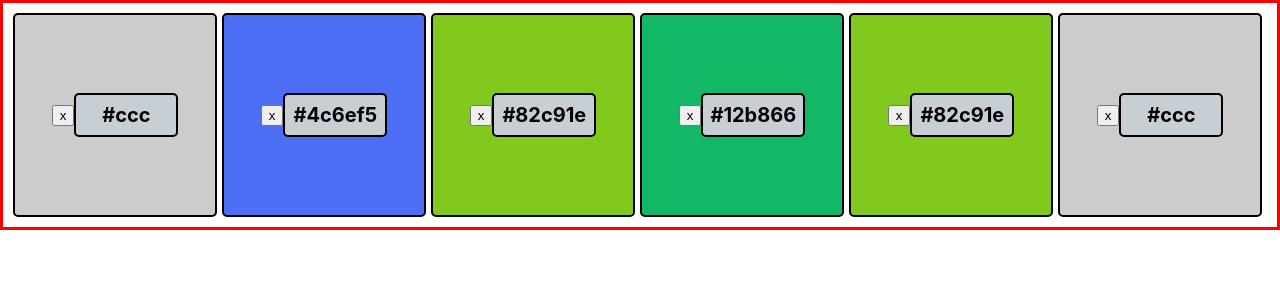
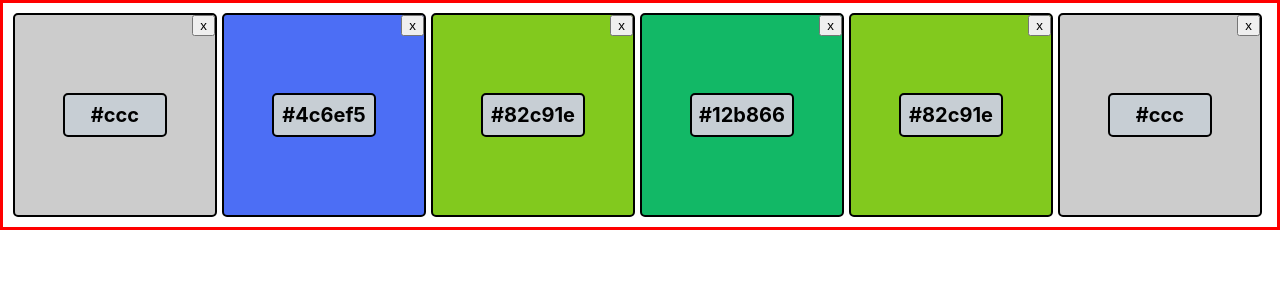
Before and after one commit to Long-HaHoang/color-saver-app, a React (Create React App) app: page / in a window 1280 px wide. Shown: the top 300 px of the page. Built offline with nearby package versions, Linux system fonts and the light colour scheme.

Commit message:
add: deleteButton + style, fix: key for colorsArray

```diff
--- a/src/App.js
+++ b/src/App.js
@@ -2,6 +2,7 @@ import styled from "styled-components";
 import ColorCard from "./component/ColorCard";
 import StyledDivContainer from "./component/ColorCard/StyledDivContainer";
 import StyledColorName from "./component/ColorCard/SyledColorName";
+import StyledDeleteButton from "./component/ColorCard/StyledDeleteButton";
 import { useState } from "react";
 
 console.clear();
@@ -22,26 +23,29 @@ function handleColorPick() {
 }
 
 const colors = [
-  { colorHex: "#ccc", id: crypto.randomUUID() },
-  { colorHex: "#4c6ef5", id: crypto.randomUUID() },
-  { colorHex: "#82c91e", id: crypto.randomUUID() },
-  { colorHex: "#12b866", id: crypto.randomUUID() },
-  { colorHex: "#82c91e", id: crypto.randomUUID() },
-  { colorHex: "#ccc", id: crypto.randomUUID() },
+  { colorCode: "#ccc", id: crypto.randomUUID() },
+  { colorCode: "#4c6ef5", id: crypto.randomUUID() },
+  { colorCode: "#82c91e", id: crypto.randomUUID() },
+  { colorCode: "#12b866", id: crypto.randomUUID() },
+  { colorCode: "#82c91e", id: crypto.randomUUID() },
+  { colorCode: "#ccc", id: crypto.randomUUID() },
 ];
 
 function App() {
   const [colorsState, setColorsState] = useState(colors);
   return (
     <StyledApp>
-      {colors.map((element) => (
-        <ColorCard key={crypto.randomUUID()} id={crypto.randomUUID()}>
-          <StyledDivContainer
-            color={element.colorHex}
-            onClick={handleColorPick}
-          >
-            <button>&#120;</button>
-            <StyledColorName>{element.colorHex}</StyledColorName>
+      {colorsState.map((element) => (
+        <ColorCard key={crypto.randomUUID()}>
+          <StyledDivContainer color={element.colorCode}>
+            <StyledDeleteButton
+              onClick={() => console.log("You pressed the button")}
+            >
+              &#120;
+            </StyledDeleteButton>
+            <StyledColorName onClick={handleColorPick}>
+              {element.colorCode}
+            </StyledColorName>
           </StyledDivContainer>
         </ColorCard>
       ))}
--- a/src/component/ColorCard/StyledDeleteButton.js
+++ b/src/component/ColorCard/StyledDeleteButton.js
@@ -4,5 +4,6 @@ const StyledDeleteButton = styled.button`
   position: absolute;
   top: 0;
   right: 0;
+  cursor: pointer;
 `;
 export default StyledDeleteButton;
--- a/src/component/ColorCard/StyledDivContainer.js
+++ b/src/component/ColorCard/StyledDivContainer.js
@@ -4,7 +4,6 @@ const StyledDivContainer = styled.div`
   width: 200px;
   border: 2px solid;
   border-radius: 5px;
-  cursor: pointer;
   background-color: ${({ color }) => {
     return color;
   }};
--- a/src/component/ColorCard/SyledColorName.js
+++ b/src/component/ColorCard/SyledColorName.js
@@ -11,6 +11,7 @@ const StyledColorName = styled.div`
   align-items: center;
   font-size: 20px;
   font-weight: bold;
+  cursor: pointer;
 `;
 
 export default StyledColorName;
```
